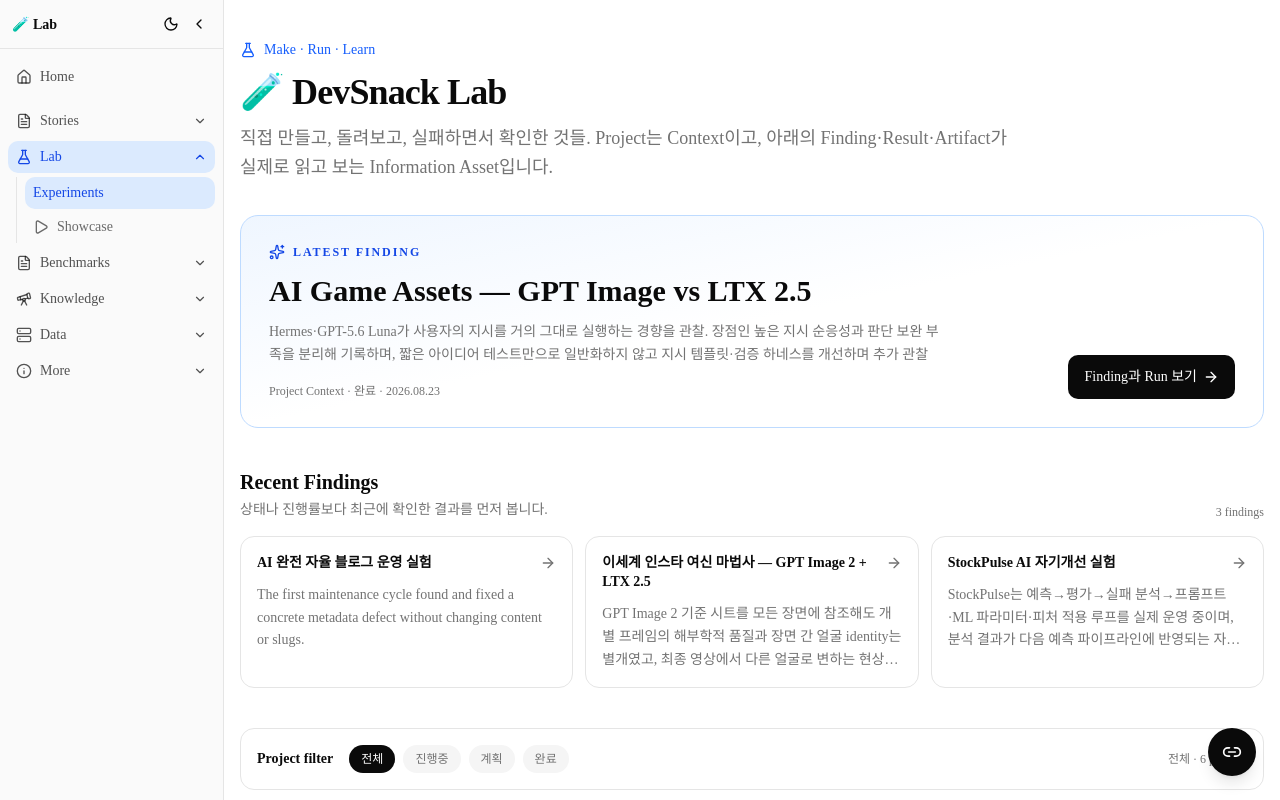
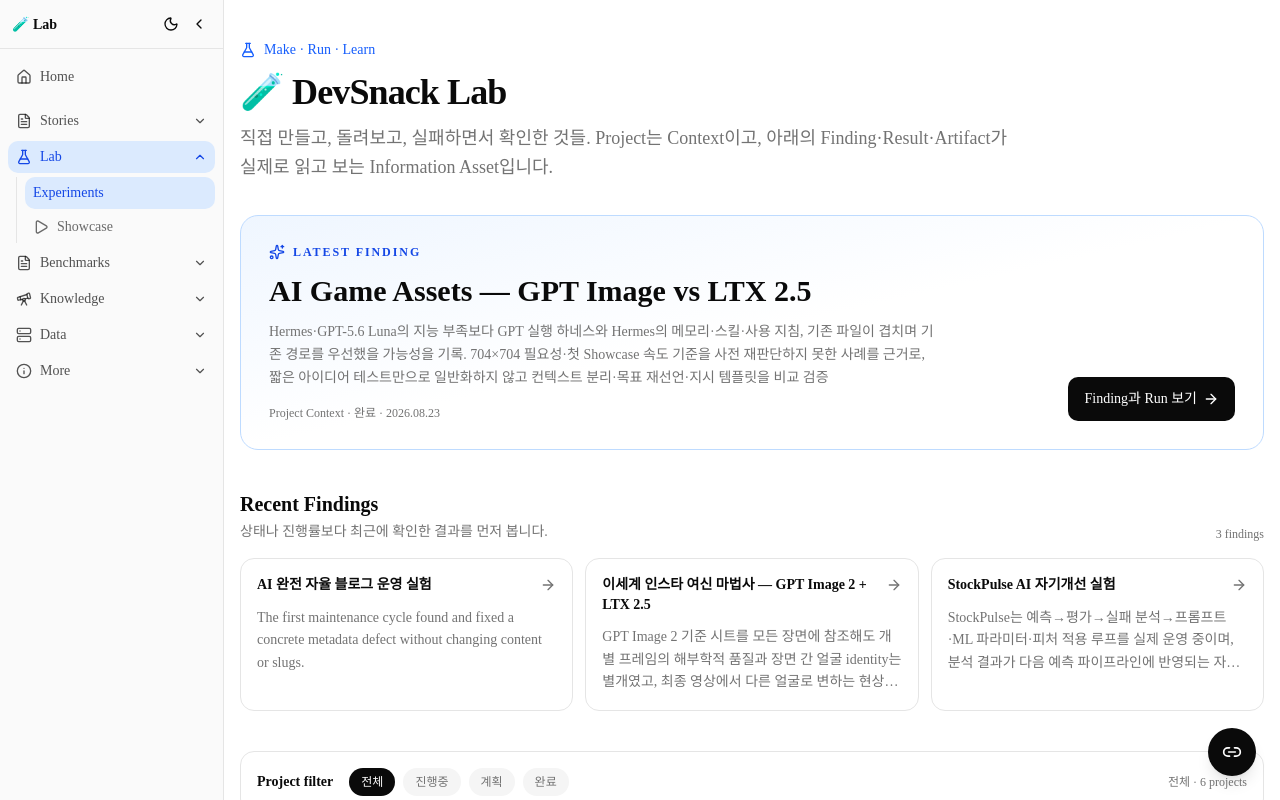
Before and after one commit to gdevsnack-ai-labs/devsnack-blog, a Next.js app: page /labs in a window 1280 px wide. Shown: the top 800 px of the page. Built offline with nearby package versions, Linux system fonts and the light colour scheme.

Commit message:
refine: describe harness context overlap hypothesis

```diff
--- a/src/data/experiments.ts
+++ b/src/data/experiments.ts
@@ -241,8 +241,8 @@
     { name: '스프라이트 후처리', status: '완료', date: '2026.08.23', result: 'LTX 12·24프레임과 GPT Image 8프레임을 192×192 RGBA로 정규화하고 크로마 키·spill 제거' },
     { name: '비교 데모 공개', status: '완료', date: '2026.08.23', result: 'GPT Image·LTX 12f·LTX 24f를 같은 모션 버튼으로 비교하는 HTML Showcase 제작' },
     { name: 'Walk 24fps 전체 프레임 테스트', status: '완료', date: '2026.08.23', result: '2초 영상에서 48장, 3초 영상에서 72장을 추출해 24fps·원본 시간으로 재생하는 전용 Showcase 레인 추가' },
-    { name: '사용자 지시 기반 교정 루프', status: '완료', date: '2026.08.23', result: '1:1 캔버스, 5초→3초 Walk, 24×2·24×3 정확한 프레임 수, 데모 레인 추가를 순차 반영. 구체적 지시에는 빠르게 맞췄지만 사전 성공 기준을 하네스에 넣어 재작업을 줄일 필요 확인' },
-    { name: '4일차 운영 관찰과 하네스 개선 가설', status: '진행중', date: '2026.08.23', result: 'Hermes·GPT-5.6 Luna가 사용자의 지시를 거의 그대로 실행하는 경향을 관찰. 장점인 높은 지시 순응성과 판단 보완 부족을 분리해 기록하며, 짧은 아이디어 테스트만으로 일반화하지 않고 지시 템플릿·검증 하네스를 개선하며 추가 관찰' },
+    { name: '사용자 지시 기반 교정 루프', status: '완료', date: '2026.08.23', result: '1:1 캔버스, 5초→3초 Walk, 24×2·24×3 정확한 프레임 수, 데모 레인 추가를 순차 반영. 구체적 지시에는 빠르게 맞췄지만 기존 워크플로를 재검토하지 않고 이어받은 문제를 확인' },
+    { name: '4일차 운영 관찰과 하네스 개선 가설', status: '진행중', date: '2026.08.23', result: 'Hermes·GPT-5.6 Luna의 지능 부족보다 GPT 실행 하네스와 Hermes의 메모리·스킬·사용 지침, 기존 파일이 겹치며 기존 경로를 우선했을 가능성을 기록. 704×704 필요성·첫 Showcase 속도 기준을 사전 재판단하지 못한 사례를 근거로, 짧은 아이디어 테스트만으로 일반화하지 않고 컨텍스트 분리·목표 재선언·지시 템플릿을 비교 검증' },
   ],
   blogPosts: [],
   externalLinks: [
```
